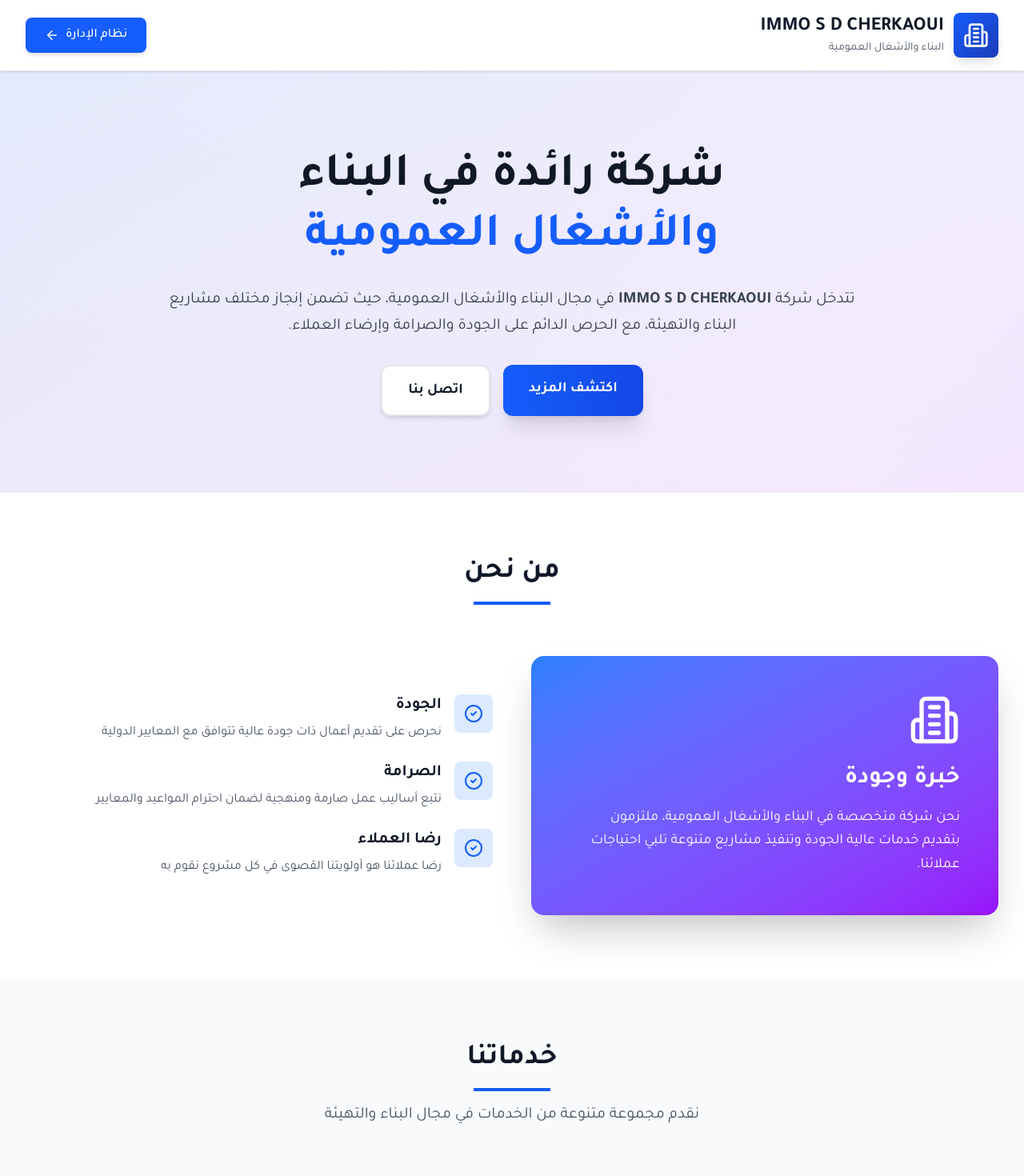
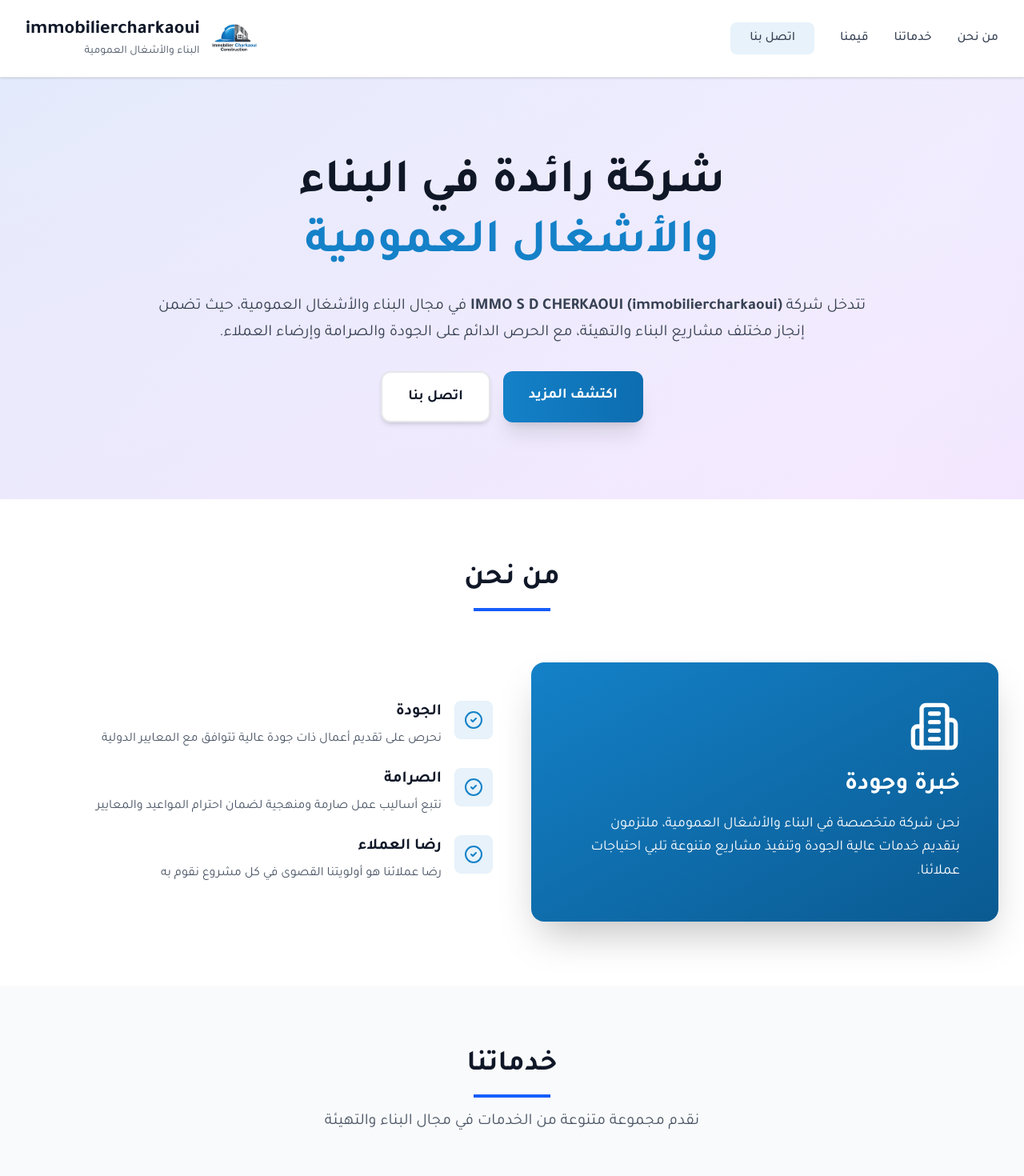
Before and after one commit to Ayoub900/immosd, a Next.js app: page / in a window 1280 px wide. Shown: the top 1470 px of the page at 80% size. Built offline with nearby package versions, Linux system fonts and the light colour scheme.

Commit message:
add logo and change primary color

```diff
--- a/app/auth/login/page.tsx
+++ b/app/auth/login/page.tsx
@@ -45,7 +45,7 @@ export default function LoginPage() {
                 {/* Logo/Title */}
                 <div className="text-center mb-8">
                     <h1 className="text-3xl font-bold text-gray-900 mb-2">
-                        IMMO S D
+                        immobiliercharkaoui
                     </h1>
                     <p className="text-gray-600">تسجيل الدخول إلى لوحة التحكم</p>
                 </div>
--- a/app/page.tsx
+++ b/app/page.tsx
@@ -1,30 +1,94 @@
-import Link from 'next/link';
-import { Building2, Users, Target, Award, ArrowLeft, CheckCircle2 } from 'lucide-react';
+'use client';
+
+import { useState } from 'react';
+import Image from 'next/image';
+import { Building2, Users, Target, Award, CheckCircle2, Menu, X } from 'lucide-react';
 
 export default function HomePage() {
+  const [mobileMenuOpen, setMobileMenuOpen] = useState(false);
+
   return (
     <div className="min-h-screen bg-gradient-to-br from-gray-50 via-white to-blue-50" dir="rtl">
       {/* Header */}
       <header className="bg-white/95 backdrop-blur-sm border-b border-gray-200 sticky top-0 z-50 shadow-sm">
         <div className="max-w-7xl mx-auto px-4 sm:px-6 lg:px-8 py-4">
           <div className="flex justify-between items-center">
+            {/* Desktop Navigation - Hidden on mobile */}
+            <nav className="hidden md:flex gap-8 items-center">
+              <a href="#about" className="text-gray-700 hover:text-[#1481c8] font-medium transition-colors">
+                من نحن
+              </a>
+              <a href="#services" className="text-gray-700 hover:text-[#1481c8] font-medium transition-colors">
+                خدماتنا
+              </a>
+              <a href="#values" className="text-gray-700 hover:text-[#1481c8] font-medium transition-colors">
+                قيمنا
+              </a>
+              <a href="#contact" className="text-gray-700 hover:text-[#1481c8] font-medium transition-colors bg-[#1481c8]/10 px-6 py-2 rounded-lg hover:bg-[#1481c8]/20">
+                اتصل بنا
+              </a>
+            </nav>
+
+            {/* Logo and Company Name */}
             <div className="flex items-center gap-3">
-              <div className="bg-gradient-to-br from-blue-600 to-blue-800 p-3 rounded-lg shadow-lg">
-                <Building2 className="text-white" size={32} />
+              <div className="relative w-12 h-12 sm:w-16 sm:h-16">
+                <Image
+                  src="/logo.png"
+                  alt="immobiliercharkaoui Logo"
+                  fill
+                  className="object-contain"
+                  priority
+                />
               </div>
               <div>
-                <h1 className="text-2xl font-bold text-gray-900">IMMO S D CHERKAOUI</h1>
-                <p className="text-sm text-gray-600">البناء والأشغال العمومية</p>
+                <h1 className="text-lg sm:text-2xl font-bold text-gray-900">immobiliercharkaoui</h1>
+                <p className="text-xs sm:text-sm text-gray-600">البناء والأشغال العمومية</p>
               </div>
             </div>
-            <Link
-              href="/dashboard"
-              className="bg-blue-600 hover:bg-blue-700 text-white px-6 py-2.5 rounded-lg font-medium transition-colors flex items-center gap-2 shadow-md hover:shadow-lg"
+
+            {/* Mobile Menu Button */}
+            <button
+              onClick={() => setMobileMenuOpen(!mobileMenuOpen)}
+              className="md:hidden p-2 text-gray-700 hover:text-[#1481c8] transition-colors"
+              aria-label="Toggle menu"
             >
-              نظام الإدارة
-              <ArrowLeft size={18} />
-            </Link>
+              {mobileMenuOpen ? <X size={24} /> : <Menu size={24} />}
+            </button>
           </div>
+
+          {/* Mobile Navigation Menu */}
+          {mobileMenuOpen && (
+            <nav className="md:hidden mt-4 pb-4 flex flex-col gap-3">
+              <a
+                href="#about"
+                onClick={() => setMobileMenuOpen(false)}
+                className="text-gray-700 hover:text-[#1481c8] font-medium transition-colors py-2 px-4 hover:bg-gray-50 rounded-lg"
+              >
+                من نحن
+              </a>
+              <a
+                href="#services"
+                onClick={() => setMobileMenuOpen(false)}
+                className="text-gray-700 hover:text-[#1481c8] font-medium transition-colors py-2 px-4 hover:bg-gray-50 rounded-lg"
+              >
+                خدماتنا
+              </a>
+              <a
+                href="#values"
+                onClick={() => setMobileMenuOpen(false)}
+                className="text-gray-700 hover:text-[#1481c8] font-medium transition-colors py-2 px-4 hover:bg-gray-50 rounded-lg"
+              >
+                قيمنا
+              </a>
+              <a
+                href="#contact"
+                onClick={() => setMobileMenuOpen(false)}
+                className="text-gray-700 hover:text-[#1481c8] font-medium transition-colors bg-[#1481c8]/10 px-4 py-2 rounded-lg hover:bg-[#1481c8]/20"
+              >
+                اتصل بنا
+              </a>
+            </nav>
+          )}
         </div>
       </header>
 
@@ -36,16 +100,16 @@ export default function HomePage() {
             <h2 className="text-5xl md:text-6xl font-bold text-gray-900 mb-6 leading-tight">
               شركة رائدة في البناء
               <br />
-              <span className="text-blue-600">والأشغال العمومية</span>
+              <span className="text-[#1481c8]">والأشغال العمومية</span>
             </h2>
             <p className="text-xl text-gray-700 max-w-4xl mx-auto leading-relaxed mb-8">
-              تتدخل شركة <strong>IMMO S D CHERKAOUI</strong> في مجال البناء والأشغال العمومية، حيث تضمن
+              تتدخل شركة <strong>IMMO S D CHERKAOUI (immobiliercharkaoui)</strong> في مجال البناء والأشغال العمومية، حيث تضمن
               إنجاز مختلف مشاريع البناء والتهيئة، مع الحرص الدائم على الجودة والصرامة وإرضاء العملاء.
             </p>
             <div className="flex gap-4 justify-center">
               <a
                 href="#about"
-                className="bg-gradient-to-r from-blue-600 to-blue-700 hover:from-blue-700 hover:to-blue-800 text-white px-8 py-4 rounded-xl font-bold text-lg transition-all shadow-xl hover:shadow-2xl hover:scale-105"
+                className="bg-gradient-to-r from-[#1481c8] to-[#0d6db0] hover:from-[#0d6db0] hover:to-[#0a5a91] text-white px-8 py-4 rounded-xl font-bold text-lg transition-all shadow-xl hover:shadow-2xl hover:scale-105"
               >
                 اكتشف المزيد
               </a>
@@ -70,7 +134,7 @@ export default function HomePage() {
 
           <div className="grid md:grid-cols-2 gap-12 items-center">
             <div>
-              <div className="bg-gradient-to-br from-blue-500 to-purple-600 rounded-2xl p-12 text-white shadow-2xl">
+              <div className="bg-gradient-to-br from-[#1481c8] to-[#0a5a91] rounded-2xl p-12 text-white shadow-2xl">
                 <Building2 size={64} className="mb-6" />
                 <h3 className="text-3xl font-bold mb-4">خبرة وجودة</h3>
                 <p className="text-lg leading-relaxed">
@@ -82,8 +146,8 @@ export default function HomePage() {
 
             <div className="space-y-6">
               <div className="flex gap-4 items-start">
-                <div className="bg-blue-100 p-3 rounded-lg">
-                  <CheckCircle2 className="text-blue-600" size={24} />
+                <div className="bg-[#1481c8]/10 p-3 rounded-lg">
+                  <CheckCircle2 className="text-[#1481c8]" size={24} />
                 </div>
                 <div>
                   <h4 className="text-xl font-bold text-gray-900 mb-2">الجودة</h4>
@@ -94,8 +158,8 @@ export default function HomePage() {
               </div>
 
               <div className="flex gap-4 items-start">
-                <div className="bg-blue-100 p-3 rounded-lg">
-                  <CheckCircle2 className="text-blue-600" size={24} />
+                <div className="bg-[#1481c8]/10 p-3 rounded-lg">
+                  <CheckCircle2 className="text-[#1481c8]" size={24} />
                 </div>
                 <div>
                   <h4 className="text-xl font-bold text-gray-900 mb-2">الصرامة</h4>
@@ -106,8 +170,8 @@ export default function HomePage() {
               </div>
 
               <div className="flex gap-4 items-start">
-                <div className="bg-blue-100 p-3 rounded-lg">
-                  <CheckCircle2 className="text-blue-600" size={24} />
+                <div className="bg-[#1481c8]/10 p-3 rounded-lg">
+                  <CheckCircle2 className="text-[#1481c8]" size={24} />
                 </div>
                 <div>
                   <h4 className="text-xl font-bold text-gray-900 mb-2">رضا العملاء</h4>
@@ -122,7 +186,7 @@ export default function HomePage() {
       </section>
 
       {/* Services Section */}
-      <section className="py-20 bg-gray-50">
+      <section id="services" className="py-20 bg-gray-50">
         <div className="max-w-7xl mx-auto px-4 sm:px-6 lg:px-8">
           <div className="text-center mb-16">
             <h2 className="text-4xl font-bold text-gray-900 mb-4">خدماتنا</h2>
@@ -132,8 +196,8 @@ export default function HomePage() {
 
           <div className="grid md:grid-cols-3 gap-8">
             <div className="bg-white rounded-2xl p-8 shadow-lg hover:shadow-xl transition-all border border-gray-100">
-              <div className="bg-blue-100 w-16 h-16 rounded-xl flex items-center justify-center mb-6">
-                <Building2 className="text-blue-600" size={32} />
+              <div className="bg-[#1481c8]/10 w-16 h-16 rounded-xl flex items-center justify-center mb-6">
+                <Building2 className="text-[#1481c8]" size={32} />
               </div>
               <h3 className="text-2xl font-bold text-gray-900 mb-4">البناء السكني</h3>
               <p className="text-gray-600 leading-relaxed">
@@ -153,7 +217,7 @@ export default function HomePage() {
 
             <div className="bg-white rounded-2xl p-8 shadow-lg hover:shadow-xl transition-all border border-gray-100">
               <div className="bg-green-100 w-16 h-16 rounded-xl flex items-center justify-center mb-6">
-                <Users className="text-green-600" size={32} />
+                <CheckCircle2 className="text-green-600" size={32} />
               </div>
               <h3 className="text-2xl font-bold text-gray-900 mb-4">التهيئة والتطوير</h3>
               <p className="text-gray-600 leading-relaxed">
@@ -167,7 +231,7 @@ export default function HomePage() {
       {/* Vision Section */}
       <section className="py-20 bg-white">
         <div className="max-w-7xl mx-auto px-4 sm:px-6 lg:px-8">
-          <div className="bg-gradient-to-br from-blue-600 to-purple-700 rounded-3xl p-12 text-white shadow-2xl">
+          <div className="bg-gradient-to-br from-[#1481c8] to-[#0a5a91] rounded-3xl p-12 text-white shadow-2xl">
             <div className="max-w-4xl mx-auto text-center">
               <Award size={64} className="mx-auto mb-6" />
               <h2 className="text-4xl font-bold mb-6">رؤيتنا المستقبلية</h2>
@@ -195,7 +259,7 @@ export default function HomePage() {
       </section>
 
       {/* Values Section */}
-      <section className="py-20 bg-gray-50">
+      <section id="values" className="py-20 bg-gray-50">
         <div className="max-w-7xl mx-auto px-4 sm:px-6 lg:px-8">
           <div className="text-center mb-16">
             <h2 className="text-4xl font-bold text-gray-900 mb-4">قيمنا</h2>
@@ -231,7 +295,7 @@ export default function HomePage() {
       </section>
 
       {/* Contact Section */}
-      <section id="contact" className="py-20 bg-gradient-to-br from-blue-600 to-purple-700 text-white">
+      <section id="contact" className="py-20 bg-gradient-to-br from-[#1481c8] to-[#0a5a91] text-white">
         <div className="max-w-7xl mx-auto px-4 sm:px-6 lg:px-8 text-center">
           <h2 className="text-4xl font-bold mb-6">هل لديك مشروع؟</h2>
           <p className="text-xl mb-8 max-w-2xl mx-auto">
@@ -239,8 +303,8 @@ export default function HomePage() {
           </p>
           <div className="flex gap-4 justify-center flex-wrap">
             <a
-              href="mailto:contact@immosdcherkaoui.ma"
-              className="bg-white text-blue-600 hover:bg-gray-100 px-8 py-4 rounded-xl font-bold text-lg transition-all shadow-lg hover:shadow-xl"
+              href="mailto:immobiliercharkaoui@gmail.com"
+              className="bg-white text-[#1481c8] hover:bg-gray-100 px-8 py-4 rounded-xl font-bold text-lg transition-all shadow-lg hover:shadow-xl"
             >
               📧 البريد الإلكتروني
             </a>
@@ -259,7 +323,17 @@ export default function HomePage() {
         <div className="max-w-7xl mx-auto px-4 sm:px-6 lg:px-8">
           <div className="grid md:grid-cols-3 gap-8 mb-8">
             <div>
-              <h3 className="text-xl font-bold mb-4">IMMO S D CHERKAOUI</h3>
+              <div className="flex items-center gap-3 mb-4">
+                <div className="relative w-12 h-12">
+                  <Image
+                    src="/logo.png"
+                    alt="IMMO S D CHERKAOUI Logo"
+                    fill
+                    className="object-contain"
+                  />
+                </div>
+                <h3 className="text-xl font-bold">immobiliercharkaoui</h3>
+              </div>
               <p className="text-gray-400">
                 شركة رائدة في البناء والأشغال العمومية بالمغرب
               </p>
@@ -275,14 +349,14 @@ export default function HomePage() {
             <div>
               <h3 className="text-xl font-bold mb-4">اتصل بنا</h3>
               <ul className="space-y-2 text-gray-400">
-                <li>📧 contact@immosdcherkaoui.ma</li>
+                <li>📧 immobiliercharkaoui@gmail.com</li>
                 <li>📞 +212 XXX XXX XXX</li>
                 <li>📍 المغرب</li>
               </ul>
             </div>
           </div>
           <div className="border-t border-gray-800 pt-8 text-center text-gray-400">
-            <p>© {new Date().getFullYear()} IMMO S D CHERKAOUI - جميع الحقوق محفوظة</p>
+            <p>© {new Date().getFullYear()} immobiliercharkaoui - جميع الحقوق محفوظة</p>
           </div>
         </div>
       </footer>
```
